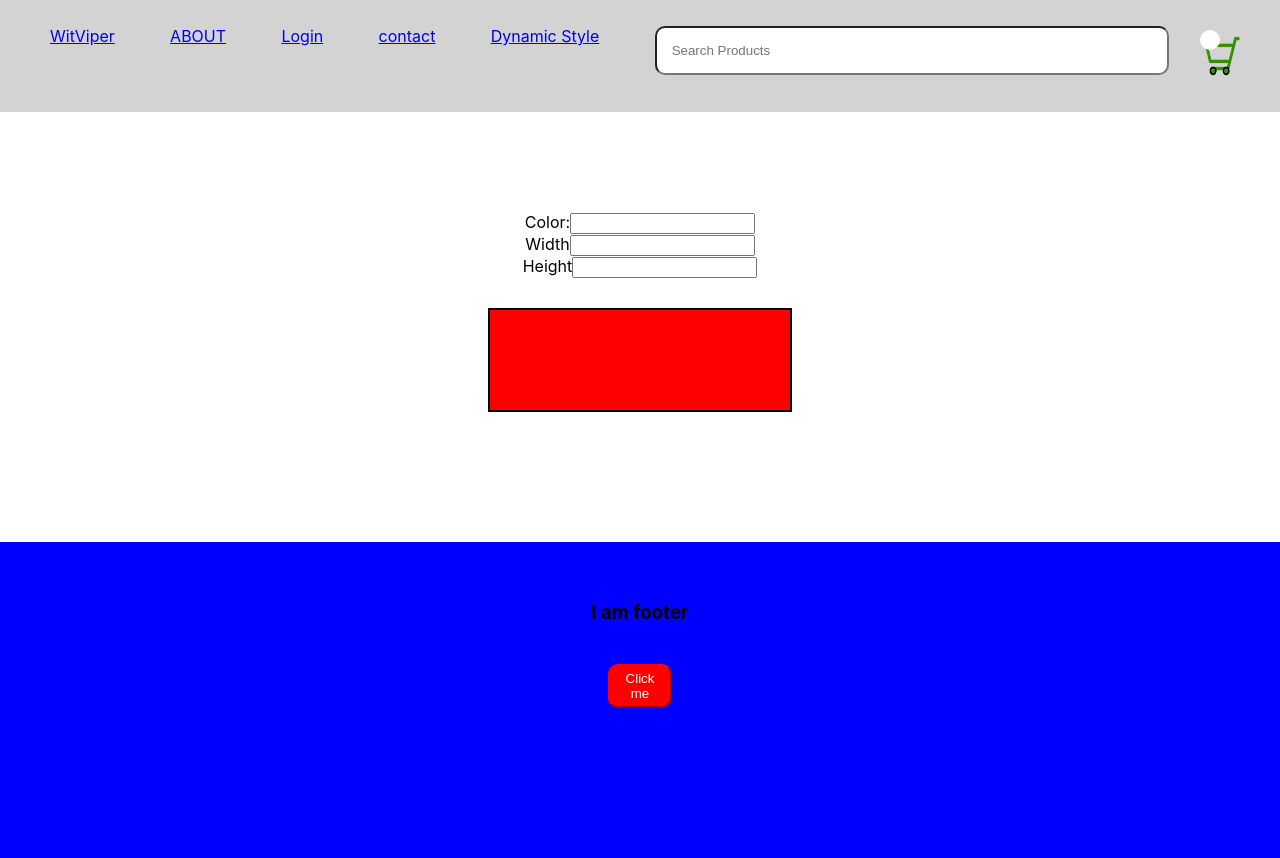
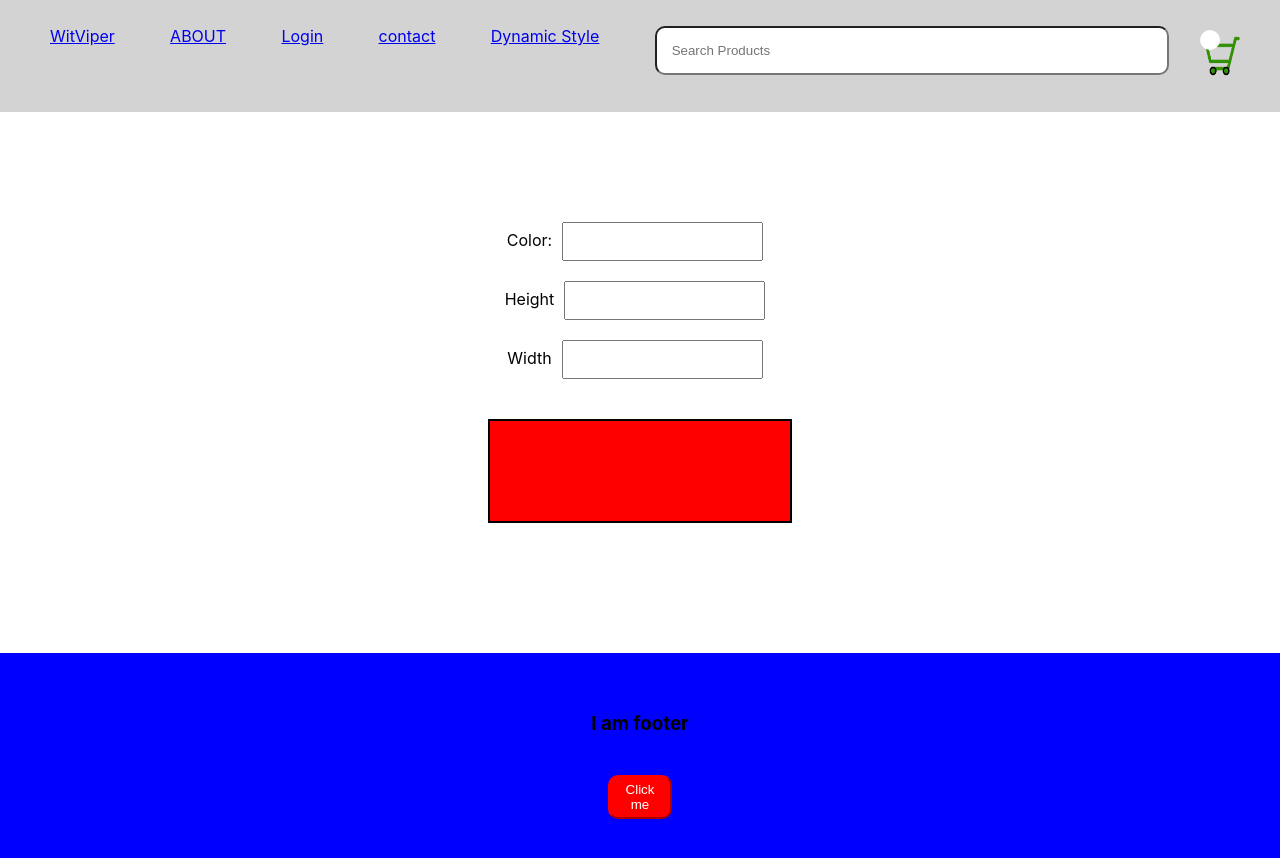
Before and after one commit to vishallovecode/learn-react-with-project, a React (Create React App) app: page /dynamicStyle in a window 1280 px wide. Shown: the top 858 px of the page. Built offline with nearby package versions, Linux system fonts and the light colour scheme.

Commit message:
dynamic style

```diff
--- a/src/App.jsx
+++ b/src/App.jsx
@@ -11,6 +11,8 @@ import Contact from './Conatct';
 import Header from './Header';
 import Footer from './Footer';
 import DynamicStyle from './DynamicCss/dynamiccss';
+// top level
+// you want to make global css than import css file here
 
 function App() {
   console.log("Code in appps") // this will re-render everytime when the dependecny or statc change
--- a/src/DynamicCss/dynamic.css
+++ b/src/DynamicCss/dynamic.css
@@ -3,7 +3,6 @@
     background-color: red;
     display: flex;
     margin: 30px auto 30px auto ;
-
     width: 300px;
     height: 100px;
 }
@@ -20,3 +19,17 @@
 .flex-column {
     flex-direction: column;
 }
+.justify-content {
+    justify-content: space-around;
+}
+
+
+.margin-auto {
+    margin: auto;
+}
+
+
+    .input {
+        padding: 10px;
+        margin:10px
+    }
--- a/src/DynamicCss/dynamiccss.jsx
+++ b/src/DynamicCss/dynamiccss.jsx
@@ -1,22 +1,52 @@
 
+import { useState } from 'react';
 import './dynamic.css'
 const DynamicStyle = () => {
   // dynamically change the box color and its size
+  const initialStyle = {
+    color: '',
+    height: '',
+    width: ''
+  }
+  const [style , setStyle]= useState(initialStyle);
+
+  const inputChangeColor = (e)=> {
+
+
+
+    setStyle({...style , color: e.target.value})
+
+    console.log(style)
+  }
+  const inputChangeHeight = (e)=> {
+
+    // logic for setting the height
+    console.log(e.target.value)
+    setStyle({...style , height: e.target.value})
+    console.log(style)
+  }
+
+  const inputChangeWidth = (e)=> {
+    // logic for setting the width
+    console.log(e.target.value)
+    setStyle({...style , width: e.target.value})
+    console.log(style)
+  }
   return (
     <div className="flex flex-column conatiner">
-      <div >
+      <div  >
         <span>Color:</span>
-        <input />
+        <input  id ='color' className='input' onChange={inputChangeColor}/>
       </div>
-      <div>
+      <div  className='margin-auto ' >
+        <span>Height</span>
+      <input  id= 'height' className='input' onChange={inputChangeHeight} />
+      </div>
+      <div  className='margin-auto '>
         <span>Width</span>
-      <input />
+      <input className='input'  id = 'width' onChange={inputChangeWidth}/>
       </div>
-      <div>
-        <span>Height</span>
-      <input />
-      </div>
-      <div className="box">
+      <div className="box" style={{backgroundColor: style.color}}>
 
       </div>
 
```
Also changed, not shown: src/App.css (line endings or trailing spaces).
